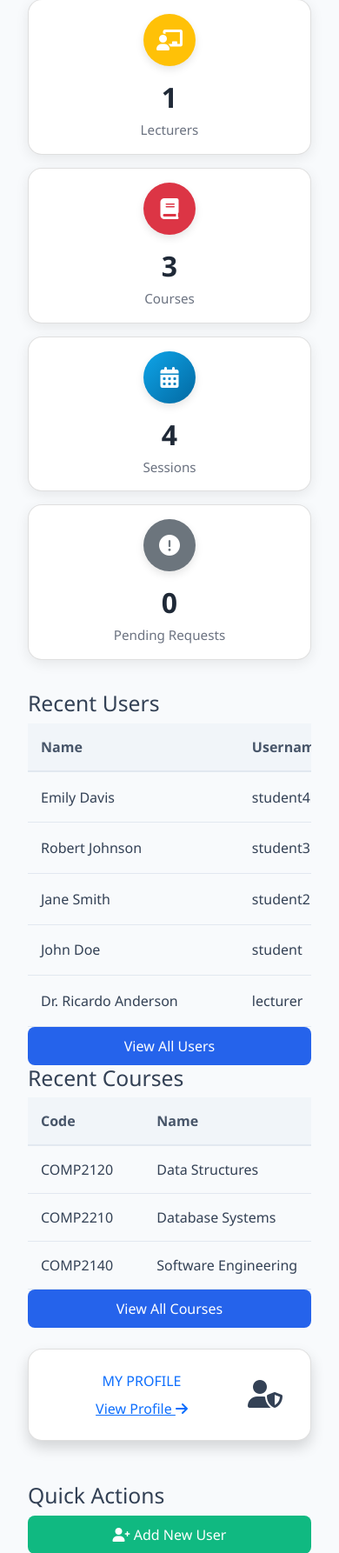
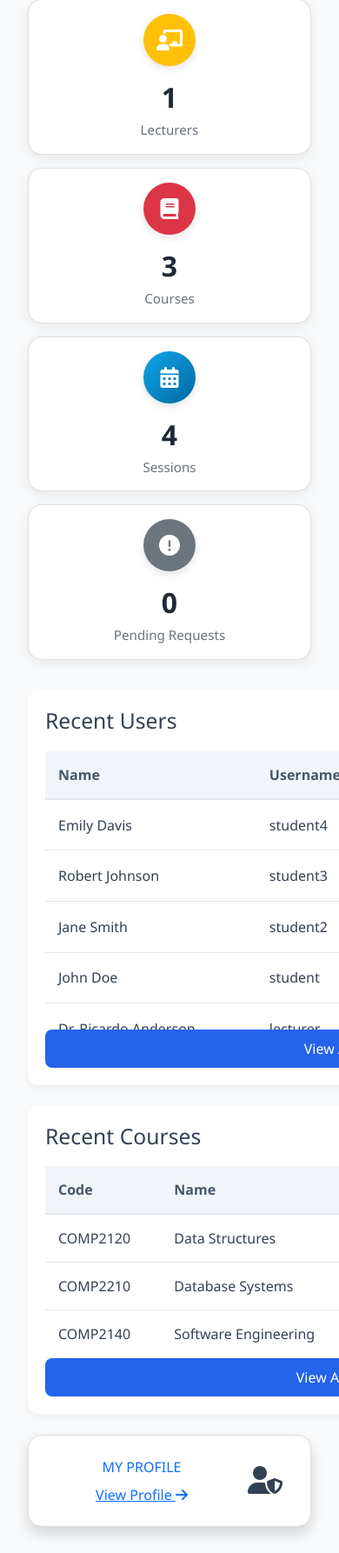
Before and after one commit to Tajjlinson/trackademia2, a Flask app: page /admin/dashboard in a window 390 px wide; the page is wider, and only the part inside the window is pictured. Shown: the part 598-2384 px from the top of that part at 87% size. Run offline with Flask 3, Linux system fonts and the light colour scheme; a user stored in the database is signed in.

Commit message:
Update style.css

```diff
--- a/static/css/style.css
+++ b/static/css/style.css
@@ -724,6 +724,45 @@
     width: 100%;
 }
 
+/* =========================
+   Equal-height dashboard tables
+   ========================= */
+
+.dashboard-grid {
+    display: grid;
+    grid-template-columns: repeat(2, 1fr);
+    gap: 24px;
+    align-items: stretch;
+}
+
+/* Each card same height */
+.dashboard-card {
+    background: #fff;
+    border-radius: 12px;
+    padding: 20px;
+    box-shadow: 0 4px 10px rgba(0,0,0,0.05);
+    display: flex;
+    flex-direction: column;
+}
+
+/* Table area scrolls instead of stretching card */
+.table-scroll {
+    flex: 1;
+    overflow-y: auto;
+    margin-top: 12px;
+}
+
+/* Optional: limit max table height */
+.table-scroll {
+    max-height: 320px;
+}
+
+/* Responsive */
+@media (max-width: 992px) {
+    .dashboard-grid {
+        grid-template-columns: 1fr;
+    }
+}
 /* Slightly wider on large screens */
 @media (min-width: 1400px) {
     .dashboard-container {
```
